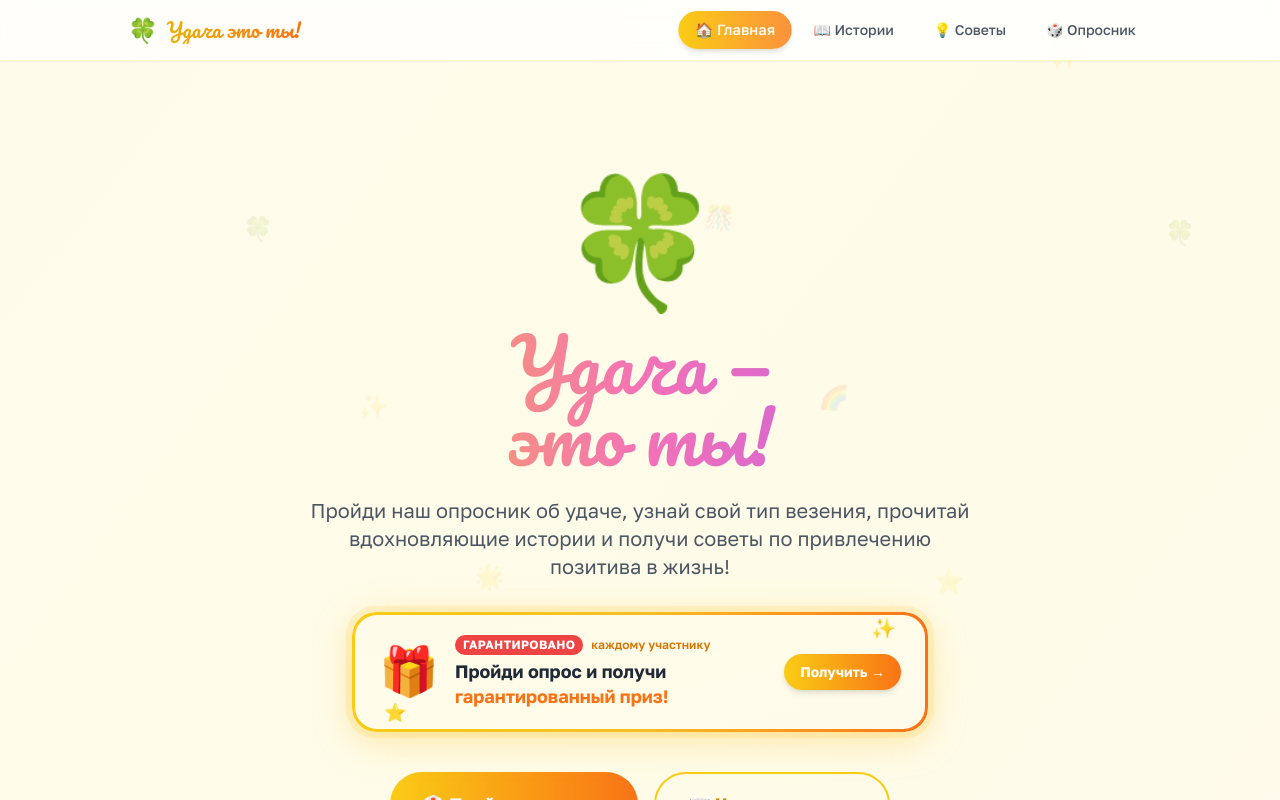
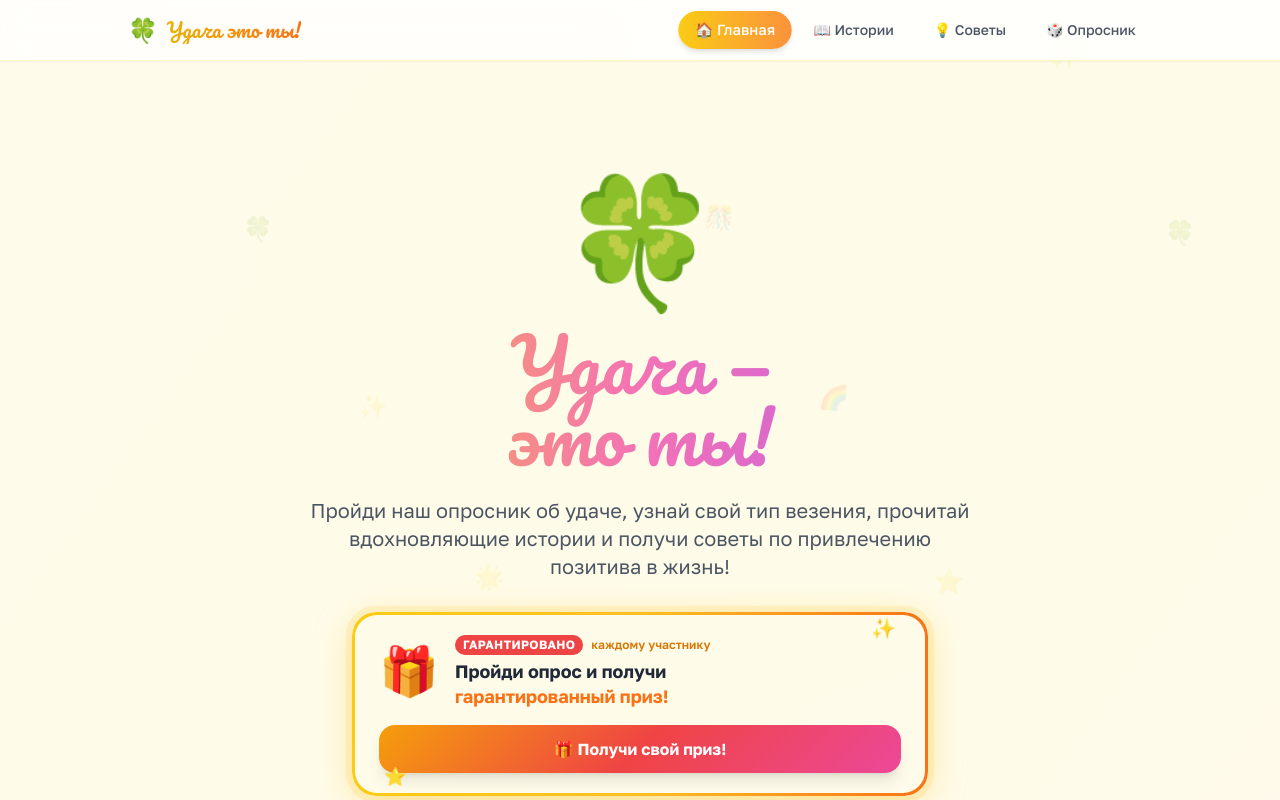
Before and after one commit to pr-poehali-dev/luck-survey-creation-1, a React (Vite) app: page / in a window 1280 px wide. Shown: the top 800 px of the page. Built offline with nearby package versions, Linux system fonts and the light colour scheme.

Commit message:
Добавить функцию

```diff
--- a/src/pages/Index.tsx
+++ b/src/pages/Index.tsx
@@ -177,12 +177,12 @@ export default function Index() {
 
               {/* Prize Banner */}
               <div
-                className="relative mx-auto max-w-xl mb-10 rounded-3xl overflow-hidden cursor-pointer hover:scale-105 transition-all duration-300"
-                onClick={() => { setActiveSection("quiz"); resetQuiz(); }}
+                className="relative mx-auto max-w-xl mb-10 rounded-3xl overflow-hidden"
                 style={{ animation: "prizePulse 2.5s ease-in-out infinite" }}
               >
                 <div className="bg-gradient-to-r from-yellow-400 via-amber-400 to-orange-500 p-[3px] rounded-3xl">
-                  <div className="bg-gradient-to-br from-yellow-50 to-amber-50 rounded-[22px] px-6 py-5 flex items-center gap-4">
+                  <div className="bg-gradient-to-br from-yellow-50 to-amber-50 rounded-[22px] px-6 py-5 flex flex-col items-center gap-4">
+                    <div className="flex items-center gap-4 w-full">
                       <div className="text-5xl flex-shrink-0" style={{ animation: "bounceSlow 2s ease-in-out infinite" }}>🎁</div>
                       <div className="text-left">
                         <div className="flex items-center gap-2 mb-1">
@@ -191,12 +191,18 @@ export default function Index() {
                         </div>
                         <p className="font-bold text-gray-800 text-lg leading-snug">Пройди опрос и получи<br /><span className="text-orange-500">гарантированный приз!</span></p>
                       </div>
-                    <div className="ml-auto flex-shrink-0 bg-gradient-to-r from-yellow-400 to-orange-500 text-white font-bold text-sm px-4 py-2 rounded-full shadow-md whitespace-nowrap">
-                      Получить →
+                    </div>
+                    <a
+                      href="https://t.me/+JAvuU_3gtJ9mNTJi"
+                      target="_blank"
+                      rel="noopener noreferrer"
+                      className="w-full py-3 rounded-2xl text-white font-bold text-base text-center hover:scale-105 transition-all duration-300 shadow-lg"
+                      style={{ background: "linear-gradient(135deg, #f59e0b, #ef4444, #ec4899)" }}
+                    >
+                      🎁 Получи свой приз!
+                    </a>
                   </div>
                 </div>
-                </div>
-                {/* Sparkles */}
                 <span className="absolute top-1 right-8 text-xl" style={{ animation: "floatUp 2s ease-in-out infinite" }}>✨</span>
                 <span className="absolute bottom-1 left-8 text-lg" style={{ animation: "floatUp 2.5s ease-in-out infinite", animationDelay: "0.5s" }}>⭐</span>
               </div>
```
Lines whose indentation alone changed are shown as unchanged.
